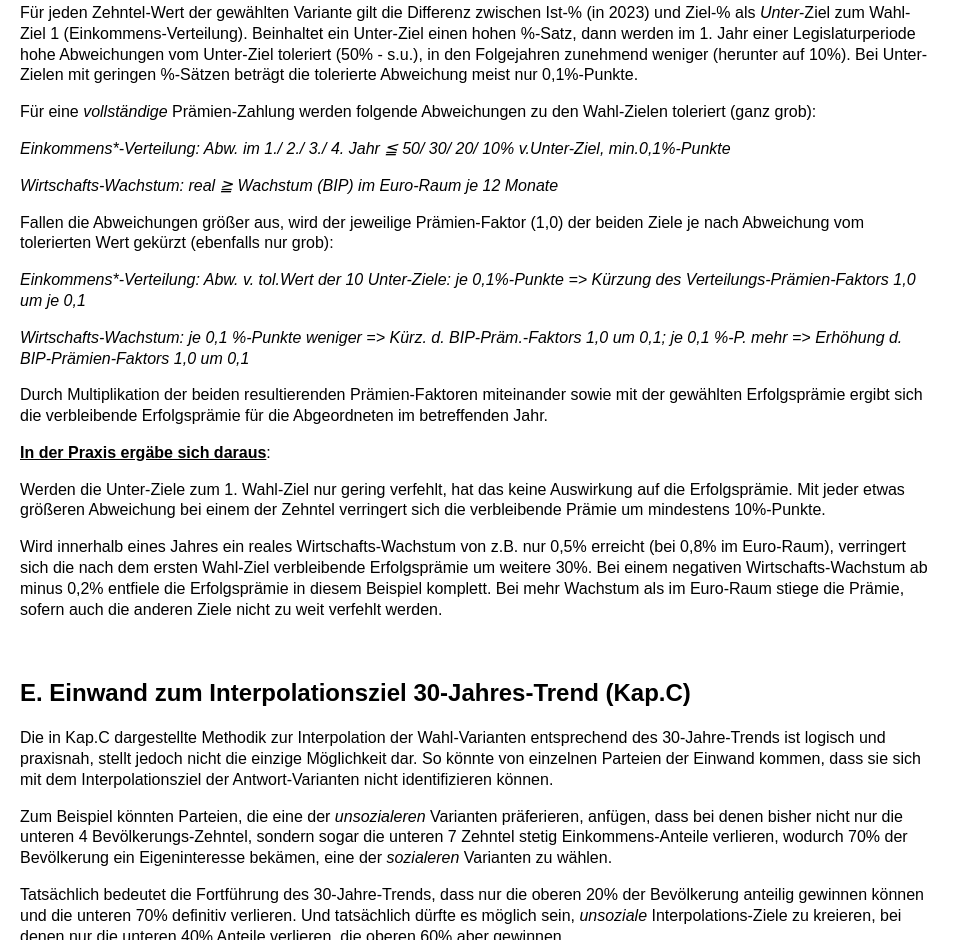
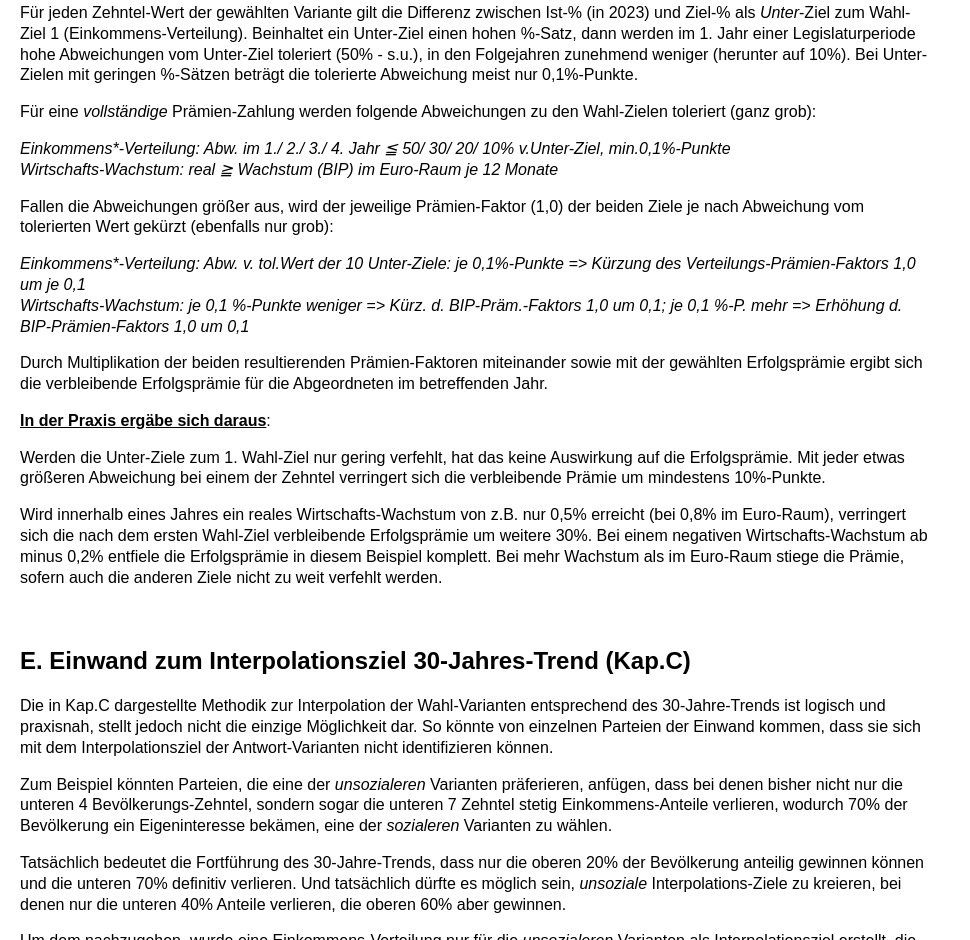
Before and after one commit to GrafHarald/veroeffentlichungen, a plain HTML site: page index.html in a window 1280 px wide. Shown: the part 5642-6582 px from the top of the page, without its empty margins (0-970 px from the left). Drawn offline with Linux system fonts and the light colour scheme.

Commit message:
Update index.html

```diff
--- a/index.html
+++ b/index.html
@@ -94,11 +94,9 @@
             <p>Die gewählte Erfolgs-Prämie wird für jedes Jahr (jeweils 12 Monate ab Beginn der Legislaturperiode) nur dann vollständig an die Abgeordneten ausgezahlt, wenn sie es schaffen, in den 12 Monaten beide Wahl-Ziele der von der Bevölkerung gewählten Variante ausreichend zu erfüllen.</p>
             <p>Für jeden Zehntel-Wert der gewählten Variante gilt die Differenz zwischen Ist-% (in 2023) und Ziel-% als <em>Unter</em>-Ziel zum Wahl-Ziel 1 (Einkommens-Verteilung). Beinhaltet ein Unter-Ziel einen hohen %-Satz, dann werden im 1. Jahr einer Legislaturperiode hohe Abweichungen vom Unter-Ziel toleriert (50% - s.u.), in den Folgejahren zunehmend weniger (herunter auf 10%). Bei Unter-Zielen mit geringen %-Sätzen beträgt die tolerierte Abweichung meist nur 0,1%-Punkte.</p>
             <p>Für eine <em>vollständige</em> Prämien-Zahlung werden folgende Abweichungen zu den Wahl-Zielen toleriert (ganz grob):</p>
-            <p line-height: 1.0;><em>Einkommens*-Verteilung: 	Abw. im 1./ 2./ 3./ 4. Jahr ≦ 50/ 30/ 20/ 10% v.Unter-Ziel, min.0,1%-Punkte</em></p>
-            <p><em>Wirtschafts-Wachstum: 	real ≧ Wachstum (BIP) im Euro-Raum je 12 Monate</em></p>
+            <p line-height: 1.0;><em>Einkommens*-Verteilung: 	Abw. im 1./ 2./ 3./ 4. Jahr ≦ 50/ 30/ 20/ 10% v.Unter-Ziel, min.0,1%-Punkte<br>Wirtschafts-Wachstum: 	real ≧ Wachstum (BIP) im Euro-Raum je 12 Monate</em></p>
             <p>Fallen die Abweichungen größer aus, wird der jeweilige Prämien-Faktor (1,0) der beiden Ziele je nach Abweichung vom tolerierten Wert gekürzt (ebenfalls nur grob):</p>
-            <p line-height: 1.0;><em>Einkommens*-Verteilung: 	Abw. v. tol.Wert der 10 Unter-Ziele: je 0,1%-Punkte => Kürzung des Verteilungs-Prämien-Faktors 1,0 um je 0,1</em></p>
-            <p><em>Wirtschafts-Wachstum: 	je 0,1 %-Punkte weniger => Kürz. d. BIP-Präm.-Faktors 1,0 um 0,1; je 0,1 %-P. mehr => Erhöhung d. BIP-Prämien-Faktors 1,0 um 0,1</em></p>
+            <p line-height: 1.0;><em>Einkommens*-Verteilung: 	Abw. v. tol.Wert der 10 Unter-Ziele: je 0,1%-Punkte => Kürzung des Verteilungs-Prämien-Faktors 1,0 um je 0,1<br>Wirtschafts-Wachstum: 	je 0,1 %-Punkte weniger => Kürz. d. BIP-Präm.-Faktors 1,0 um 0,1; je 0,1 %-P. mehr => Erhöhung d. BIP-Prämien-Faktors 1,0 um 0,1</em></p>
             <p>Durch Multiplikation der beiden resultierenden Prämien-Faktoren miteinander sowie mit der gewählten Erfolgsprämie ergibt sich die verbleibende Erfolgsprämie für die Abgeordneten im betreffenden Jahr.</p>
             <p><strong><u>In der Praxis ergäbe sich daraus</u></strong>:</p>
             <p>Werden die Unter-Ziele zum 1. Wahl-Ziel nur gering verfehlt, hat das keine Auswirkung auf die Erfolgsprämie. Mit jeder etwas größeren Abweichung bei einem der Zehntel verringert sich die verbleibende Prämie um mindestens 10%-Punkte.</p>
```
